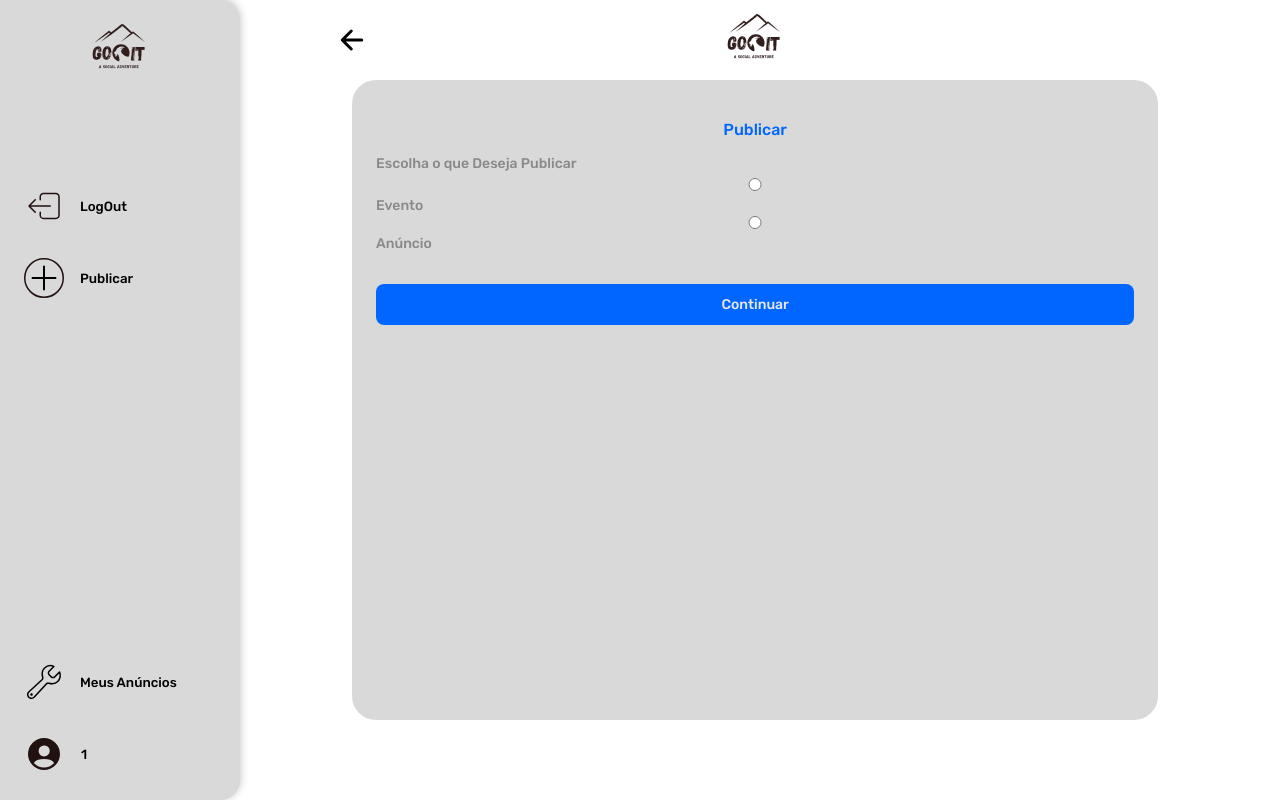
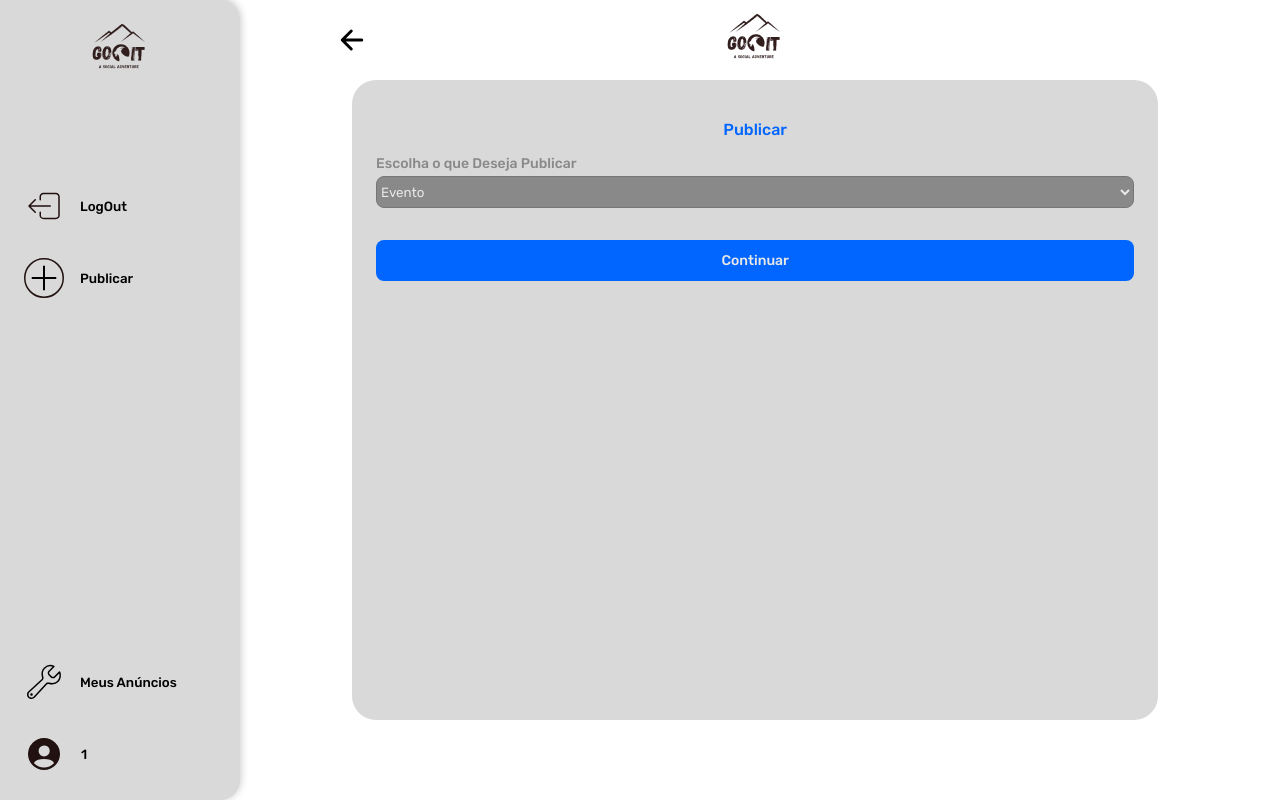
Before and after one commit to gabrielfjmeira/GOIT, a PHP site: page /PAGES/publicar/publicar.php in a window 1280 px wide. Run offline with PHP 8.4, Linux system fonts and the light colour scheme; the visitor is signed in with stand-in values (Sample User, id 1); data that the repository does not hold is empty.

Commit message:
PAGES/publicar/publicar.php Input radio trocado por input select option

```diff
--- a/PAGES/publicar/publicar.php
+++ b/PAGES/publicar/publicar.php
@@ -47,17 +47,10 @@
 
             <div class="input-wrapper">
                 <label>Escolha o que Deseja Publicar</label>
-                    <div class = "input-pub">
-                        <div class="input-radio">
-                            <input type="radio" id="pub_p" name="tipo_pub" value="0" required>
-                            <label>Evento</label>
-                        </div>
-
-                        <div class="input-radio">
-                            <input type="radio" id="pub_a" name="tipo_pub" value="1" required>
-                            <label>Anúncio</label>
-                        </div>
-                    </div>
+                <select name="tipo_pub" id="">
+                    <option value="0"  id="pub_p" required>Evento</option>
+                    <option value="1"  id="pub_a" required>Anúncio</option>
+                </select>
             </div>
 
             <button id="submitButton" type="submit">Continuar</button>
```
